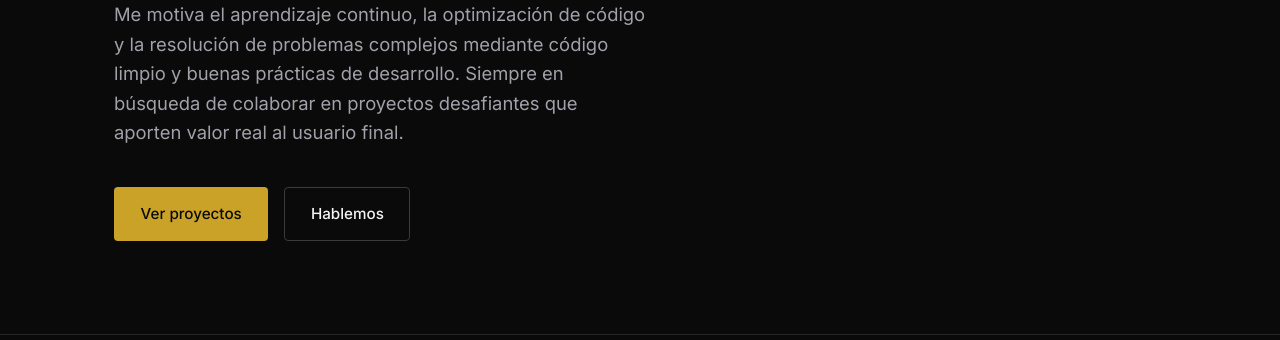
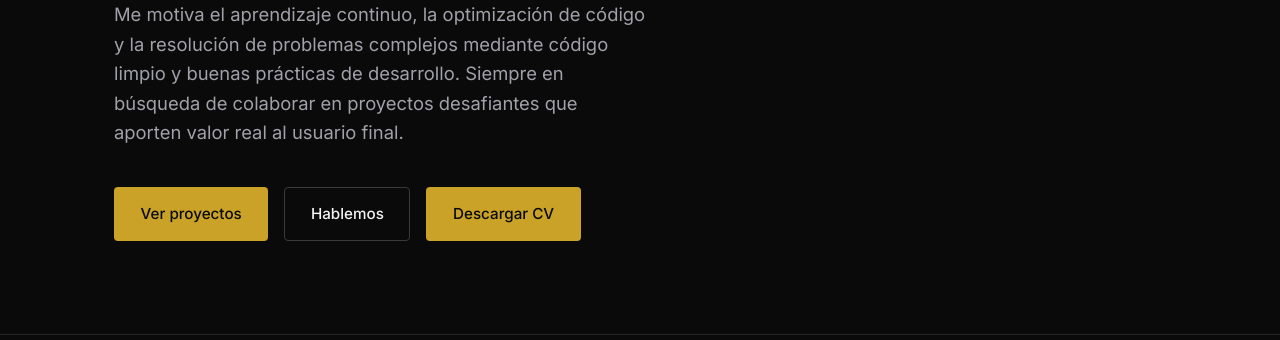
Before and after one commit to JuanPablo616/portfolio, a plain HTML site: page index.html in a window 1280 px wide. Shown: the part 460-800 px from the top of the page. Drawn offline with Linux system fonts and the light colour scheme.

Commit message:
Buttom CV

```diff
--- a/index.html
+++ b/index.html
@@ -50,6 +50,7 @@
         <div class="hero-actions reveal">
           <a href="#proyectos" class="btn btn-primary">Ver proyectos</a>
           <a href="#contacto" class="btn btn-ghost">Hablemos</a>
+          <a href="CV-DEV_Juan Pablo Rojas Uribe.pdf" class="btn btn-primary" download>Descargar CV</a>
         </div>
       </div>
     </section>
```
Also changed, not shown: 1 other file.
